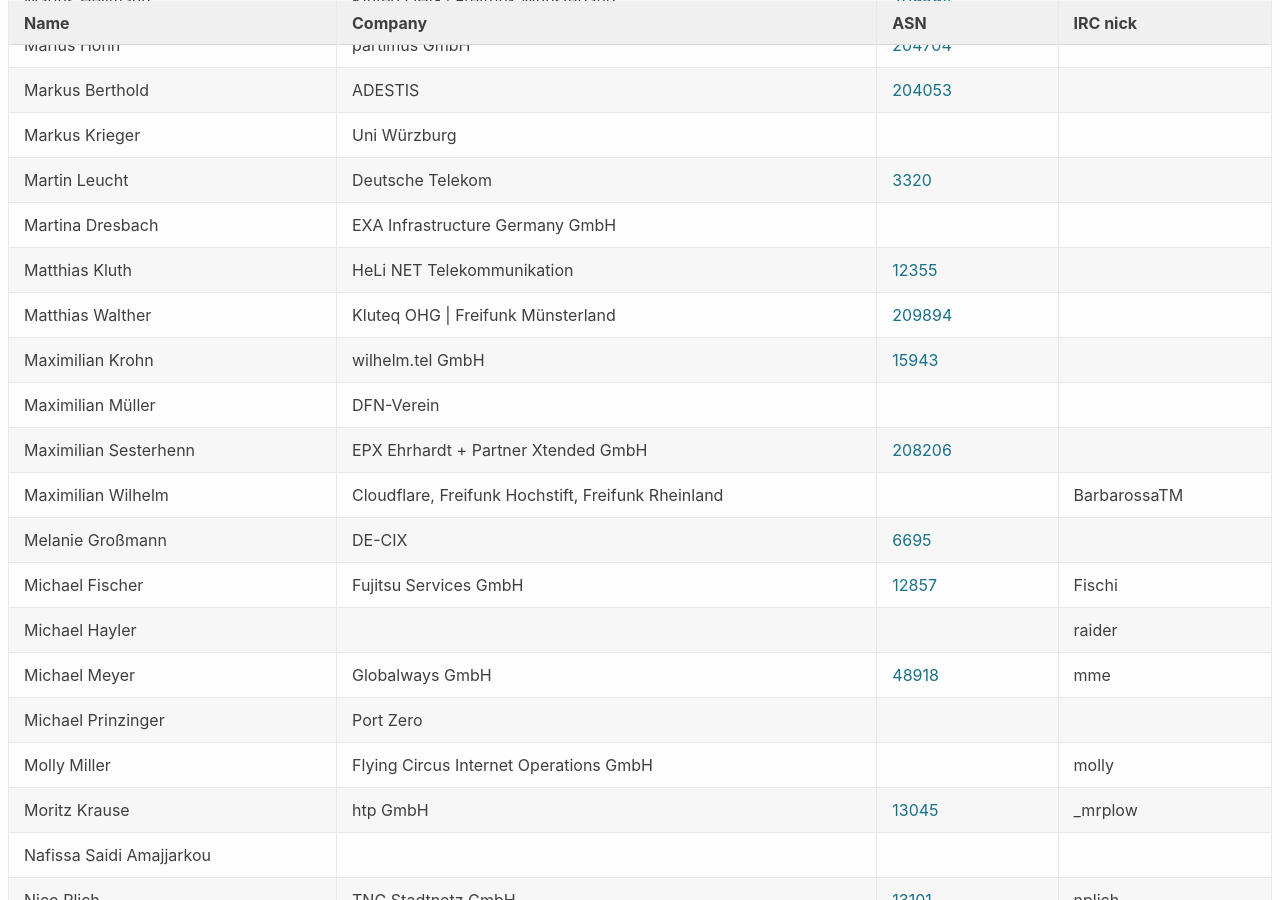
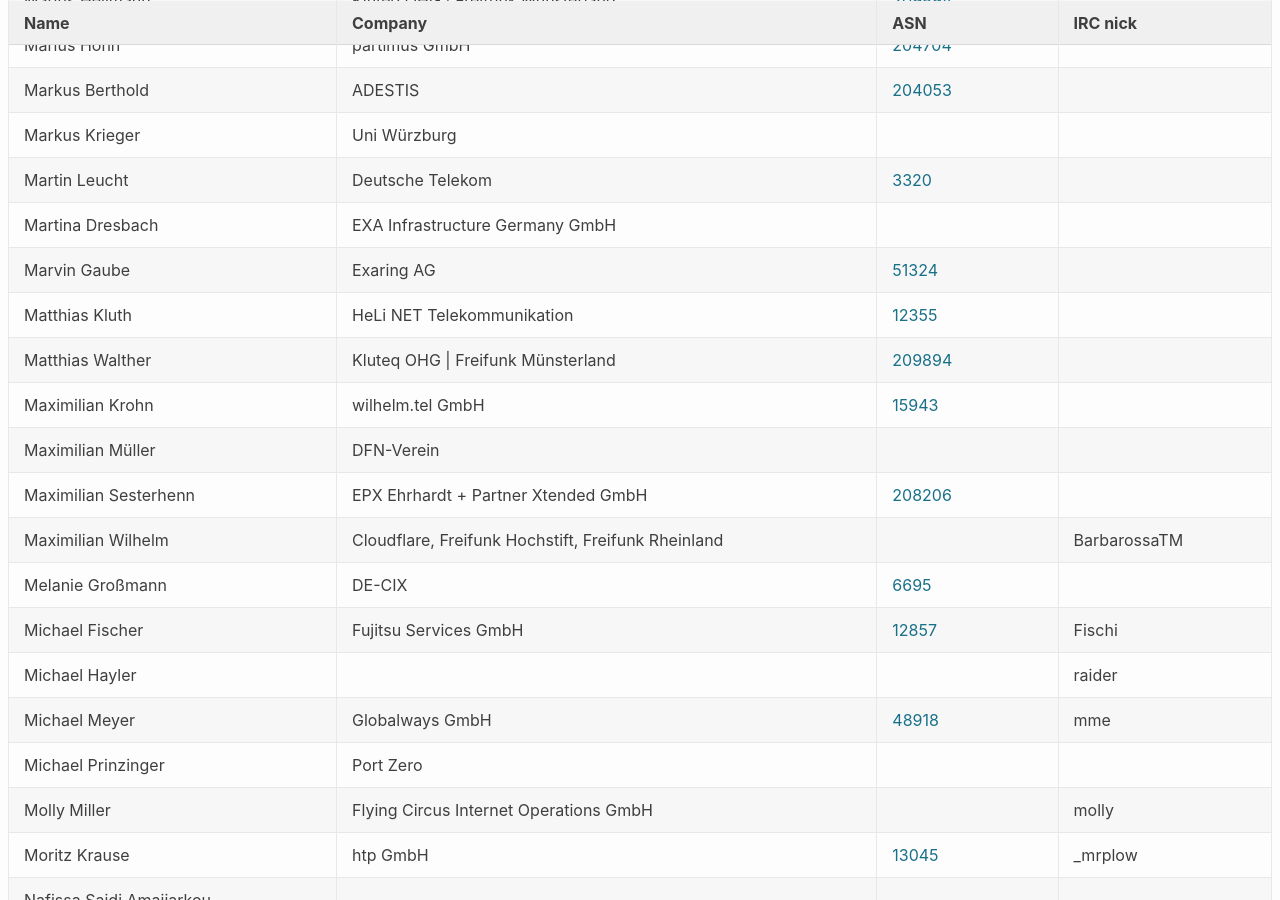
Before and after one commit to denog/pretix-attendeelist, a Jekyll site: the page built from denog15/index.md, in a window 1280 px wide and 900 px high, scrolled down 4204 px. Built offline with Jekyll 4.4.1, drawn with Linux system fonts in a browser that asks for light colours.

Commit message:
Latest data: Thu Aug 31 13:48:09 UTC 2023

```diff
--- a/_data/attendees_denog15_onsite.json
+++ b/_data/attendees_denog15_onsite.json
@@ -570,6 +570,12 @@
     "asn": "3320"
   },
   {
+    "name": "Marvin Gaube",
+    "company": "Exaring AG",
+    "irc": null,
+    "asn": "51324"
+  },
+  {
     "name": "Matthias Kluth",
     "company": "HeLi NET Telekommunikation",
     "irc": null,
```
